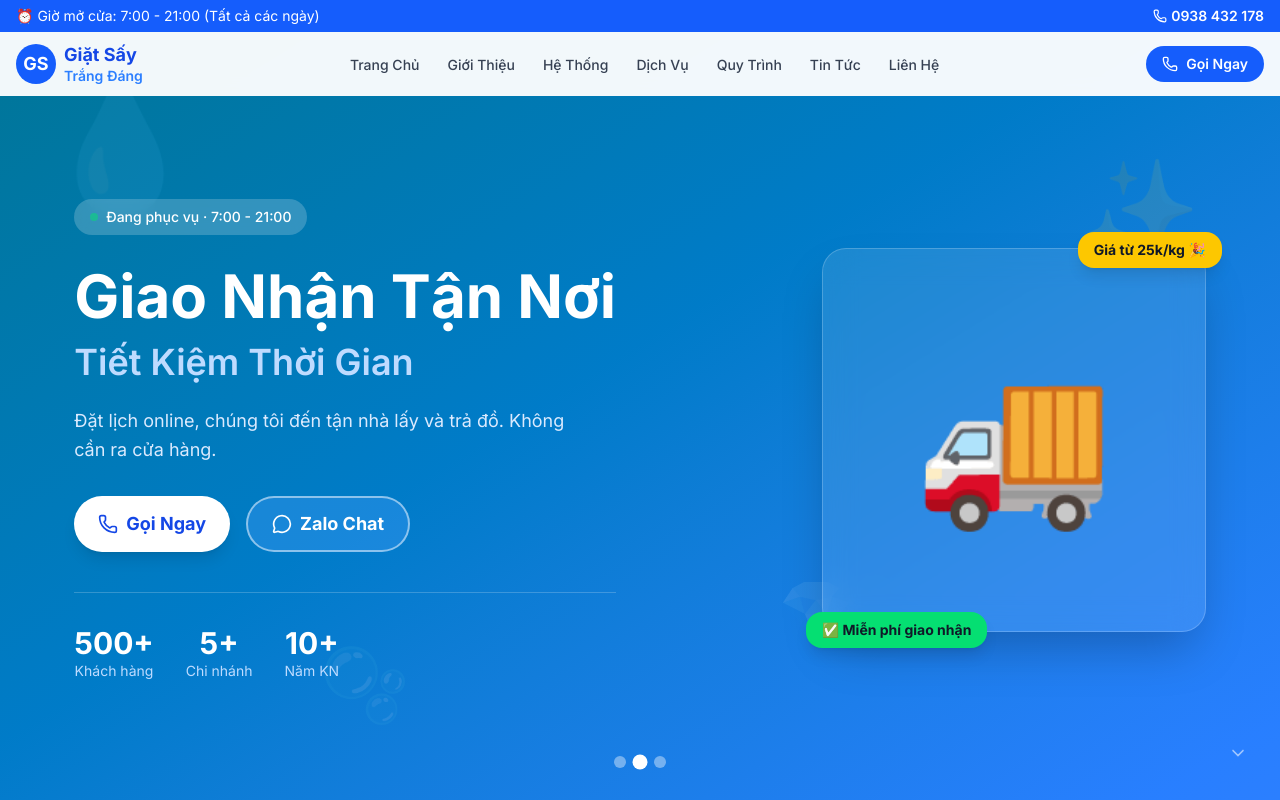
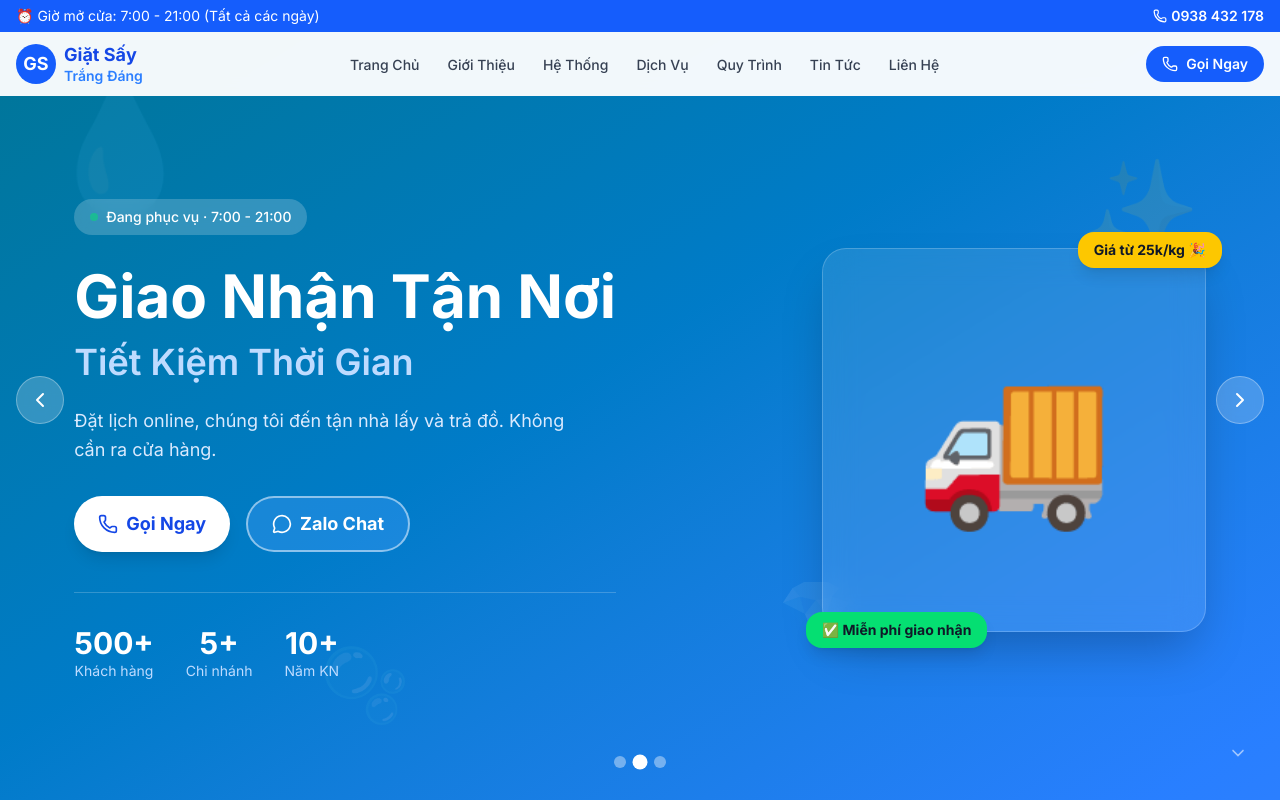
Before and after one commit to haiphan5289/giat-say-trang-dang, a Next.js app in the folder web/: page / in a window 1280 px wide. Shown: the top 800 px of the page. Built offline with nearby package versions, Linux system fonts and the light colour scheme.

Commit message:
add button

```diff
--- a/web/src/components/sections/HeroBanner.tsx
+++ b/web/src/components/sections/HeroBanner.tsx
@@ -1,7 +1,7 @@
 "use client";
 
 import { useEffect, useState } from "react";
-import { Phone, MessageCircle, ChevronDown } from "lucide-react";
+import { Phone, MessageCircle, ChevronDown, ChevronLeft, ChevronRight } from "lucide-react";
 
 const slides = [
   {
@@ -44,6 +44,8 @@ export default function HeroBanner() {
   }, []);
 
   const slide = slides[current];
+  const prev = () => setCurrent((c) => (c - 1 + slides.length) % slides.length);
+  const next = () => setCurrent((c) => (c + 1) % slides.length);
 
   return (
     <section className={`relative min-h-screen bg-gradient-to-br ${slide.bg} transition-all duration-700 flex items-center pt-20`}>
@@ -127,6 +129,22 @@ export default function HeroBanner() {
         </div>
       </div>
 
+      {/* Prev / Next arrow buttons */}
+      <button
+        onClick={prev}
+        className="absolute left-4 top-1/2 -translate-y-1/2 z-20 w-12 h-12 rounded-full bg-white/20 hover:bg-white/40 backdrop-blur-sm border border-white/30 flex items-center justify-center text-white transition-all hover:scale-110"
+        aria-label="Slide trước"
+      >
+        <ChevronLeft size={24} />
+      </button>
+      <button
+        onClick={next}
+        className="absolute right-4 top-1/2 -translate-y-1/2 z-20 w-12 h-12 rounded-full bg-white/20 hover:bg-white/40 backdrop-blur-sm border border-white/30 flex items-center justify-center text-white transition-all hover:scale-110"
+        aria-label="Slide tiếp"
+      >
+        <ChevronRight size={24} />
+      </button>
+
       {/* Slide dots */}
       <div className="absolute bottom-8 left-1/2 -translate-x-1/2 flex gap-2">
         {slides.map((_, i) => (
```
